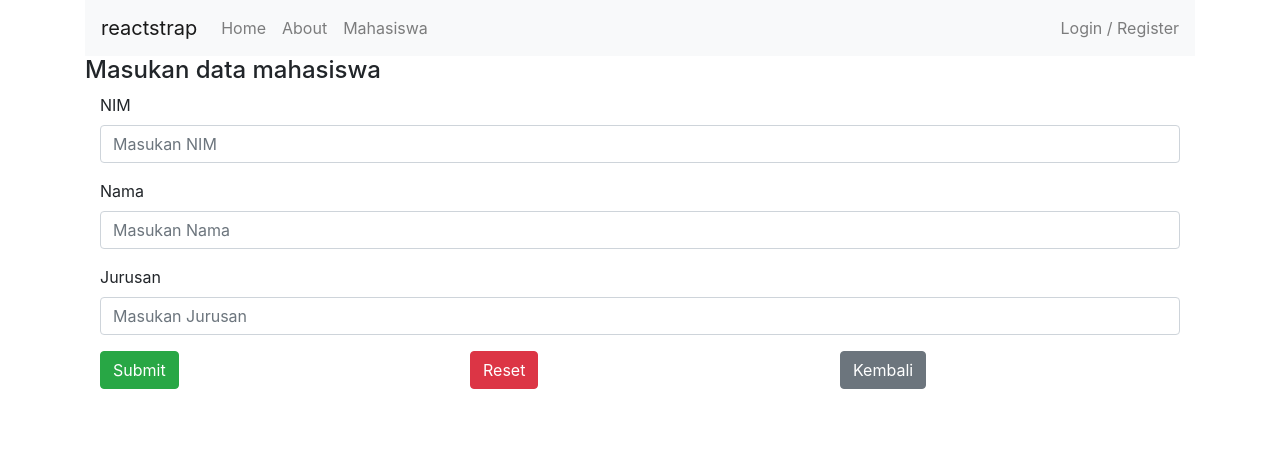
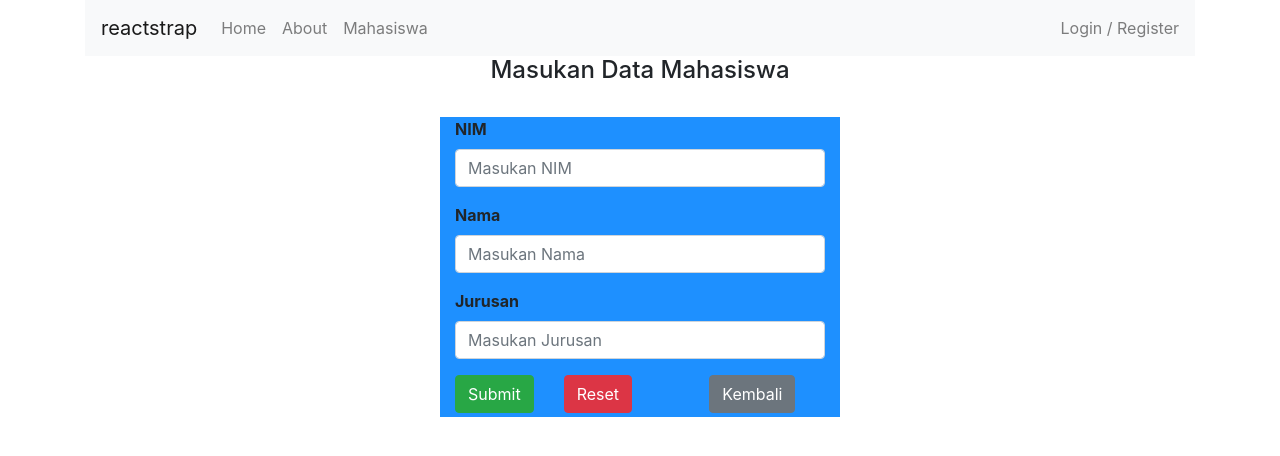
Before and after one commit to densuz/reactJs, a React (Create React App) app: page /mahasiswa/tambah in a window 1280 px wide. Shown: the top 456 px of the page. Built offline with nearby package versions, Linux system fonts and the light colour scheme.

Commit message:
#15 Modif Form Tambah Data

```diff
--- a/src/Component/Fungsional/CSS/Blog.css
+++ b/src/Component/Fungsional/CSS/Blog.css
@@ -11,3 +11,6 @@
     width: 300px;
     height: 200px;
 }
+
+.tengah{position: relative;;margin: auto;left:0;right:0;top:0; bottom:0; background-color:#1E90FF; width:400px; height:300px;}
+		.sisi{background-color:yellow; width:200px; height:200px;}
--- a/src/Component/Fungsional/TambahComp.jsx
+++ b/src/Component/Fungsional/TambahComp.jsx
@@ -2,6 +2,7 @@ import React, { PureComponent } from 'react'
 import { Container, Col, Form, Alert, FormGroup, Label, Input, Button } from 'reactstrap';
 import axios from 'axios';
 import { Link } from 'react-router-dom'
+import Blog from './Blog'
 
 const api = 'http://localhost:3001'
 
@@ -49,36 +50,41 @@ class TambahComp extends PureComponent {
     render() {
         return (
             <Container>
-                <h4>Masukan data mahasiswa</h4>
+                <b><h4 class='text-center'>Masukan Data Mahasiswa</h4></b>
+                <br/>
                 <Alert color="success" style={{ display: this.state.display }}>
                     {this.state.response}
                 </Alert>
+                <div class="tengah">
                     <Form className="form">
                         <Col>
-                        <Label for="nim">NIM</Label>
+                            <b><Label for="nim">NIM</Label></b>
                             <FormGroup row>
                                 <Col>
-                                <Input type="text" name="nim" onChange={this.handleChange} value={this.state.nim} placeholder="Masukan NIM" />
+                                    <Input type="text" name="nim" id="validationDefaultnim"onChange={this.handleChange} value={this.state.nim} placeholder="Masukan NIM" required/>
                                 </Col>
                             </FormGroup>
-                        <Label for="nama">Nama</Label>
+                            <b><Label for="nama">Nama</Label></b>
                             <FormGroup row>
                                 <Col>
-                                <Input type="text" name="nama" onChange={this.handleChange} value={this.state.nama} placeholder="Masukan Nama" />
+                                    <Input type="text" name="nama" id="validationDefaultnama"onChange={this.handleChange} value={this.state.nama} placeholder="Masukan Nama" required/>
                                 </Col>
                             </FormGroup>
-                        <Label for="jurusan">Jurusan</Label>
+
+                            <b><Label for="jurusan">Jurusan</Label></b>
                             <FormGroup row>
                                 <Col>
-                                <Input type="text" name="jurusan" onChange={this.handleChange} value={this.state.jurusan} placeholder="Masukan Jurusan" />
+                                    <Input type="text" name="jurusan" id="validationDefaultjurusan" onChange={this.handleChange} value={this.state.jurusan} placeholder="Masukan Jurusan" required/>
                                 </Col>
                             </FormGroup>
                         </Col>
                         <Col>
                             <FormGroup row>
+                                <span>
                                     <Col>
                                         <button type="button" onClick={this.Addmahasiswa} className="btn btn-success">Submit</button>
                                     </Col>
+                                </span>
                                 <Col>
                                     <Button color="danger">Reset</Button>{' '}
                                 </Col>
@@ -87,7 +93,9 @@ class TambahComp extends PureComponent {
                                 </Col>
                             </FormGroup>
                         </Col>
+
                     </Form>
+                </div>
             </Container>
 
         )
```
Lines whose indentation alone changed are shown as unchanged.
